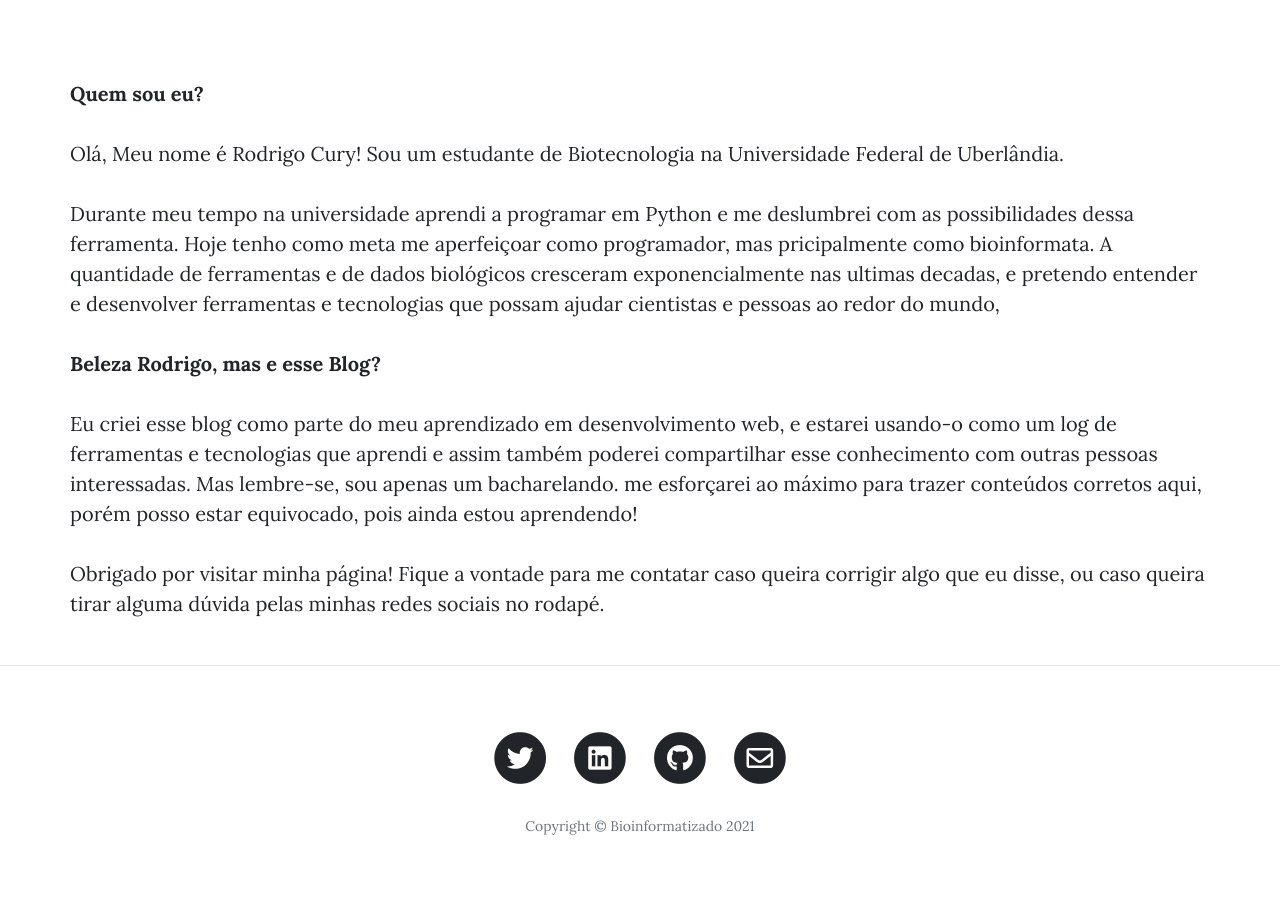
After one commit to RodrigoCury/DjangoBlog, a Django app: page /about/ in a window 1280 px wide. The commit adds this page. Shown: the part 533-1435 px from the top of the page. Run offline with Django 3.2, Linux system fonts and the light colour scheme; some libraries are stand-ins or nearby versions.

Commit message:
About page added

```diff
--- /dev/null
+++ b/blog/templates/blog/about.html
@@ -0,0 +1,45 @@
+{% extends 'base.html' %}
+{% load static %}
+
+{% block title %}
+Bioinformatizado
+{% endblock title %}
+
+{% block imgurl %}
+style="background-image: url({% static 'img/about.png' %})"
+{% endblock imgurl %}
+
+{% block pagetitle %}
+<h1>Bioinformatizado</h1>
+<span class="subheading">Quem sou?</span>
+{% endblock pagetitle %}
+
+{% block content %}
+
+<div class="d-flex flex-column col-lg-8 col-md-10 mx-auto"></div>
+<article>
+    <p><strong>Quem sou eu?</strong></p>
+
+    <p>Ol&aacute;, Meu nome &eacute; Rodrigo Cury! Sou um estudante de Biotecnologia na Universidade Federal de
+        Uberl&acirc;ndia.</p>
+
+    <p>Durante meu tempo na universidade aprendi a programar em Python e me deslumbrei com as possibilidades dessa
+        ferramenta. Hoje tenho como meta me aperfei&ccedil;oar como programador, mas pricipalmente como bioinformata. A
+        quantidade de ferramentas e de dados biol&oacute;gicos cresceram exponencialmente nas ultimas decadas, e
+        pretendo entender e desenvolver ferramentas e tecnologias que possam ajudar cientistas e pessoas ao redor do
+        mundo,</p>
+
+    <p><strong>Beleza Rodrigo, mas e esse Blog?</strong></p>
+
+    <p>Eu criei esse blog como parte do meu aprendizado em desenvolvimento web, e estarei usando-o como um log de
+        ferramentas e tecnologias que
+        aprendi e assim tamb&eacute;m poderei compartilhar esse conhecimento com outras pessoas interessadas. Mas
+        lembre-se, sou apenas um bacharelando. me esfor&ccedil;arei ao m&aacute;ximo para trazer conte&uacute;dos
+        corretos aqui, por&eacute;m posso estar equivocado, pois ainda estou aprendendo!</p>
+
+    <p>Obrigado por visitar minha p&aacute;gina! Fique a vontade para me contatar caso queira corrigir algo que eu
+        disse, ou caso queira tirar alguma d&uacute;vida pelas minhas redes sociais no rodap&eacute;.</p>
+
+</article>
+</div>
+{% endblock content %}
--- a/blog/urls.py
+++ b/blog/urls.py
@@ -1,9 +1,11 @@
 from django.urls import path
+from django.views.generic import TemplateView
 
 from . import views
 
 urlpatterns = [
     path('', views.BlogListView.as_view(), name="home"),
+    path('about/', TemplateView.as_view(template_name="blog/about.html"), name="about"),
     path('post/new/', views.BlogCreateView.as_view(), name="post_new"),
     path('post/categories/', views.CategoryListView.as_view(), name="categories"),
     path('post/categories/<slug:slug>/',
@@ -12,6 +14,4 @@ urlpatterns = [
     path('post/<slug:slug>/edit', views.BlogUpdateView.as_view(), name="post_edit"),
     path('post/<slug:slug>/delete',
          views.BlogDeleteView.as_view(), name="post_delete"),
-    path("hello", views.hello, name="hello")
-
 ]
--- a/blog/views.py
+++ b/blog/views.py
@@ -1,7 +1,6 @@
 from django.http import HttpResponse
 from django.contrib.messages.views import SuccessMessageMixin
 from django.contrib import messages
-from django.contrib.auth.decorators import login_required
 from django.contrib.auth.mixins import UserPassesTestMixin
 from django.core.paginator import PageNotAnInteger, Paginator, EmptyPage
 from django.urls import reverse_lazy
@@ -10,11 +9,6 @@ from django.views.generic.edit import CreateView
 from .forms import BlogPostForm
 from .models import BlogPost, Category
 # Create your views here.
-
-
-@login_required
-def hello(request):
-    return HttpResponse("Logado")
 
 
 class CategoryListView(ListView):
--- a/templates/base.html
+++ b/templates/base.html
@@ -13,6 +13,7 @@
 
     <!-- Custom fonts for this template -->
     <link href={% static 'vendor/fontawesome-free/css/all.min.css' %} rel="stylesheet" type="text/css">
+    <link href={% static 'vendor/fontawesome-free/css/fontawesome.css' %} rel="stylesheet" type="text/css">
     <link href='https://fonts.googleapis.com/css?family=Lora:400,700,400italic,700italic' rel='stylesheet'
         type='text/css'>
     <link
@@ -45,18 +46,11 @@
                         <a class="nav-link" href={% url 'categories' %}>Categorias</a>
                     </li>
                     <li class="nav-item">
-                        <a class="nav-link" href="contact.html">Contact</a>
+                        <a class="nav-link" href={% url 'about' %}>Quem sou?</a>
                     </li>
-
-                    {% if user.is_superuser %}
-                    <li class="nav-item">
-                        <a class='nav-link' href={% url 'post_new' %}>+Nova Postagem</a>
-                    </li>
-                    {% endif %}
-
                     {% if user.is_authenticated %}
                     <li class='nav-item'>
-                        <a href="#" class='nav-link'>Olá {{user.first_name}}!!</a>
+                        <a class='nav-link disabled'>Olá {{user.first_name}}!!</a>
                     </li>
                     <li class='nav-item'>
                         <a href={% url 'logout' %}>Logout</a>
@@ -134,6 +128,31 @@
                                 </span>
                             </a>
                         </li>
+                        <li class="list-inline-item">
+                            <a href={% url 'new_message' %}>
+                                <span class="fa-stack fa-lg">
+                                    <i class="fas fa-circle fa-stack-2x"></i>
+                                    <i class="far fa-envelope fa-stack-1x fa-inverse"></i>
+                                </span>
+                            </a>
+                        </li>
+                        {% if user.is_superuser %}
+                        <li class="list-inline-item">
+                            <a href={% url 'message_list' %}>
+                                <span class="fa-stack fa-lg">
+                                    <i class="fas fa-circle fa-stack-2x"></i>
+                                    <i class="far fa-envelope-open fa-stack-1x fa-inverse"></i>
+                                </span>
+                            </a>
+                        </li>
+                        <li class="list-inline-item">
+                            <a href={% url 'post_new' %}>
+                                <span class="fa-stack fa-lg">
+                                    <i class="fas fa-plus-circle fa-stack-2x"></i>
+                                </span>
+                            </a>
+                        </li>
+                        {% endif %}
                     </ul>
                     <p class="copyright text-muted">Copyright &copy; Bioinformatizado 2021</p>
                 </div>
```
Also changed, not shown: blog/templates/blog/post_delete.html (indentation only).
